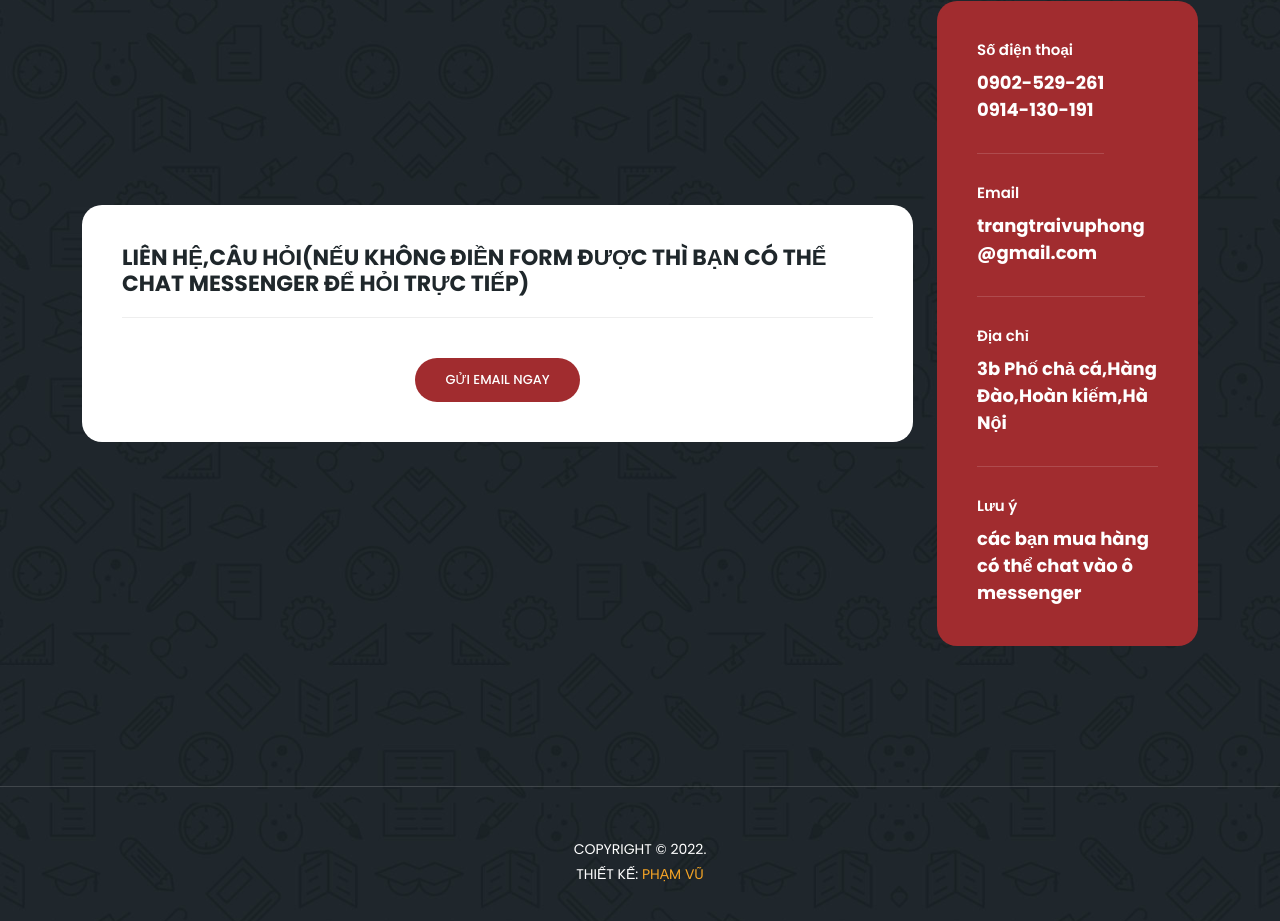
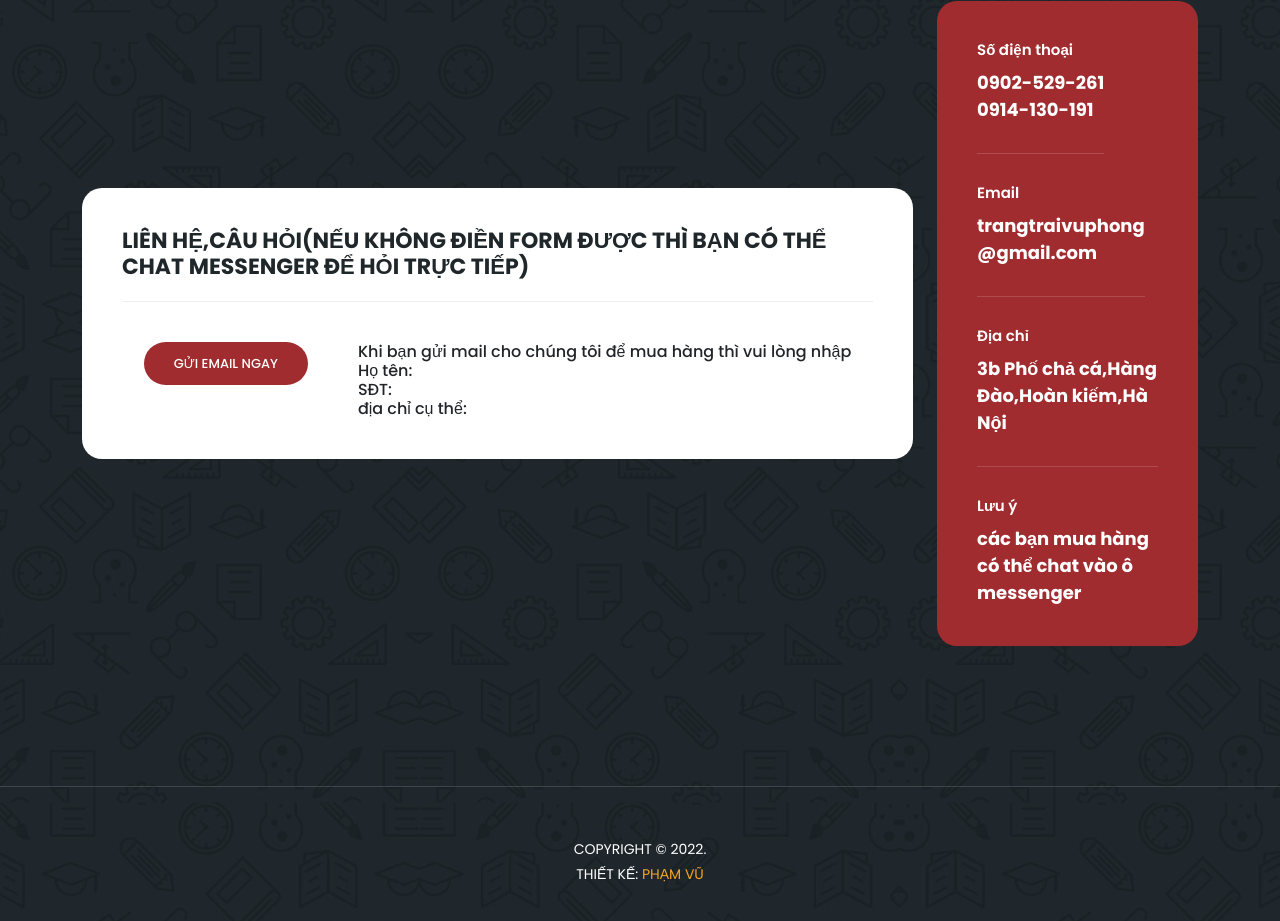
Before and after one commit to Phamtuanvu0211/YenSaoTayNguyenVuNhatMinh, a plain HTML site: page index.html in a window 1280 px wide. Shown: the part 4738-5659 px from the top of the page. Drawn offline with nearby package versions, Linux system fonts and the light colour scheme.

Commit message:
third commit

```diff
--- a/index.html
+++ b/index.html
@@ -713,6 +713,7 @@
                           href="https://mail.google.com/mail/u/0/#inbox?compose=GTvVlcSDbSRNPXbFnkmfmzCnQscxsFfnCGgJJZwbShhLZbbfdCWPTvZRpgBMBHZZlgbnDcRQBDMhS"
                           target="_blank" style="color:white ;">Gửi Email ngay</a></button>
                     </fieldset>
+                    <h6 style="margin-left :50px;">Khi bạn gửi mail cho chúng tôi để mua hàng thì vui lòng nhập<br>Họ tên:<br>SĐT:<br>địa chỉ cụ thể:</h6>
                   </div>
                 </div>
               </form>
```
